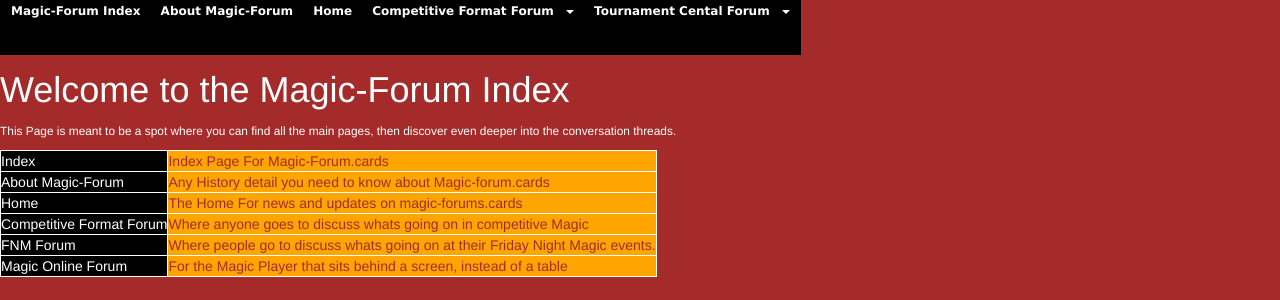
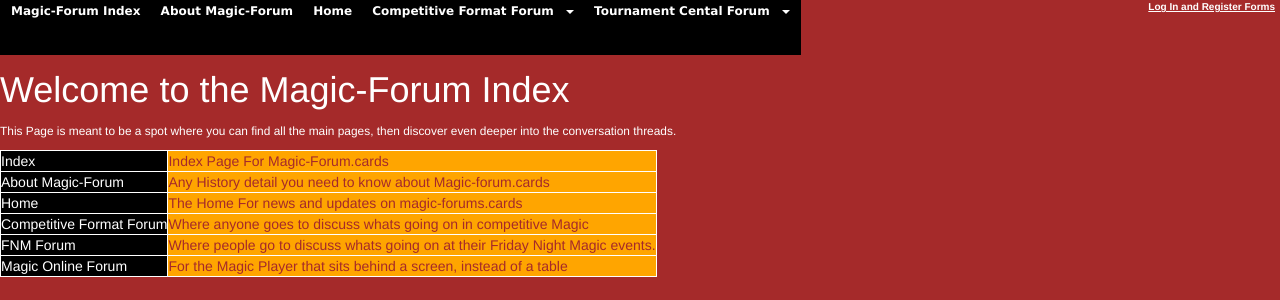
Before and after one commit to michaelborlandKeys/Capstone-Magic-Forum, a PHP site: page / in a window 1280 px wide. Shown: the top 300 px of the page. Run offline with PHP 8.4, Linux system fonts and the light colour scheme.

Commit message:
added log in form button to nav section, and a title.

```diff
--- a/Capstone Website Alpha 1.0/public_html/css/default.css
+++ b/Capstone Website Alpha 1.0/public_html/css/default.css
@@ -4,6 +4,17 @@ body
 	color:white;
 
 }
+#button_nav_header
+{
+	position: absolute;
+	top: 0px;
+	right: 5px;
+	font-size: 10px;
+	text-decoration: underline;
+	font-weight: bold;
+	max-width: 135px;
+}
+
 
 .below_menu_container
 {
--- a/Capstone Website Alpha 1.0/resources/magic_navigation.php
+++ b/Capstone Website Alpha 1.0/resources/magic_navigation.php
@@ -1,7 +1,11 @@
-<div class="container">
+<div id="button_nav_header">
+		<p id="log_in_register">Log In and Register Forms</p>
+</div>
+		 	<div class="container">
 	<div class="below_menu_container">
 		<div class="nav">
 		 	<nav class="magic_navigation">
+
 			 <ul>
 
 					<li>
```
Also changed, not shown: Capstone Website Alpha 1.0/public_html/log_in_form_magic.php (added, +16 -0 lines).
